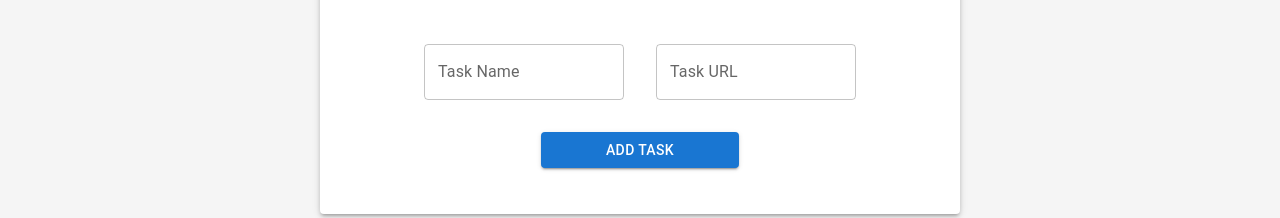
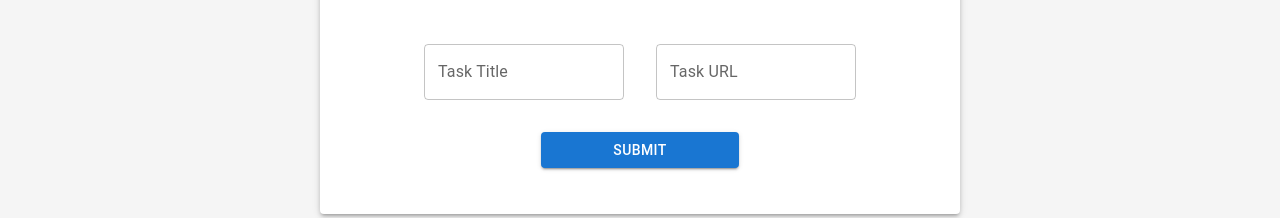
Before and after one commit to shim369/React-SpringBoot-Todo-App-Frontend, a React (Create React App) app: page / in a window 1280 px wide. Shown: the part 196-414 px from the top of the page. Built offline with nearby package versions, Linux system fonts and the light colour scheme.

Commit message:
add handleSubmit function

```diff
--- a/src/components/Task.tsx
+++ b/src/components/Task.tsx
@@ -5,8 +5,21 @@ import { Container, Paper, Button } from '@mui/material';
 
 export default function Task() {
     const paperStyle = { padding: "30px 20px", maxWidth: 600, margin: "50px auto", }
-    const [name, setName] = useState('')
+    const [title, setTitle] = useState('')
     const [url, setUrl] = useState('')
+
+    const handleSubmit = (e: React.FormEvent<HTMLFormElement>) => {
+        e.preventDefault();
+        const task = {title, url}
+        console.log(task)
+        fetch("http://localhost:8080/task/add",{
+            method: "POST",
+            headers: {"Content-Type":"application/json"},
+            body: JSON.stringify(task)
+        }).then(() => {
+            console.log("New Task Added")
+        })
+    }
     return (
         <Container>
             <Paper elevation={3} style={paperStyle}>
@@ -18,16 +31,17 @@ export default function Task() {
                     }}
                     noValidate
                     autoComplete="off"
+                    onSubmit={handleSubmit}
                 >
-                    <TextField id="outlined-basic" label="Task Name" variant="outlined"
-                        value={name}
-                        onChange={(e) => setName(e.target.value)}
+                    <TextField id="outlined-basic" label="Task Title" variant="outlined"
+                        value={title}
+                        onChange={(e) => setTitle(e.target.value)}
                     />
                     <TextField id="outlined-basic2" label="Task URL" variant="outlined"
                         value={url}
                         onChange={(e) => setUrl(e.target.value)}
                     />
-                    <Button variant="contained">Add Task</Button>
+                    <Button variant="contained" type='submit'>Submit</Button>
                 </Box>
             </Paper>
         </Container>
```
